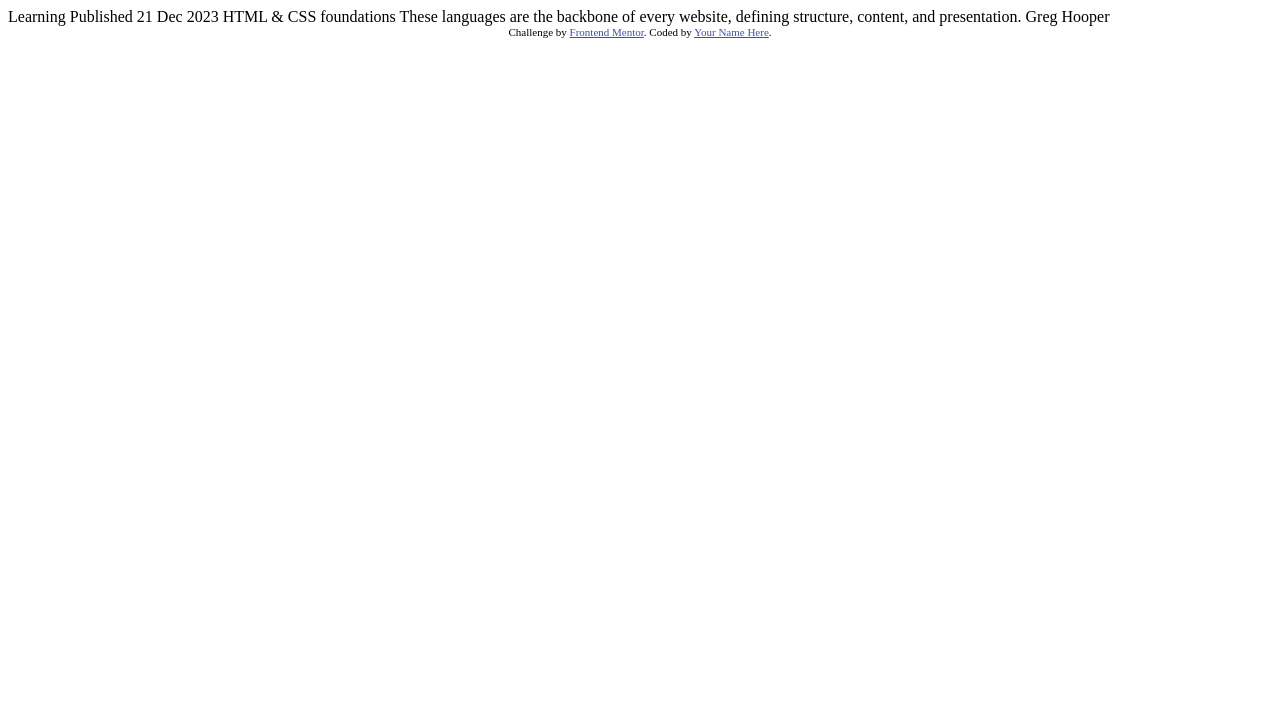
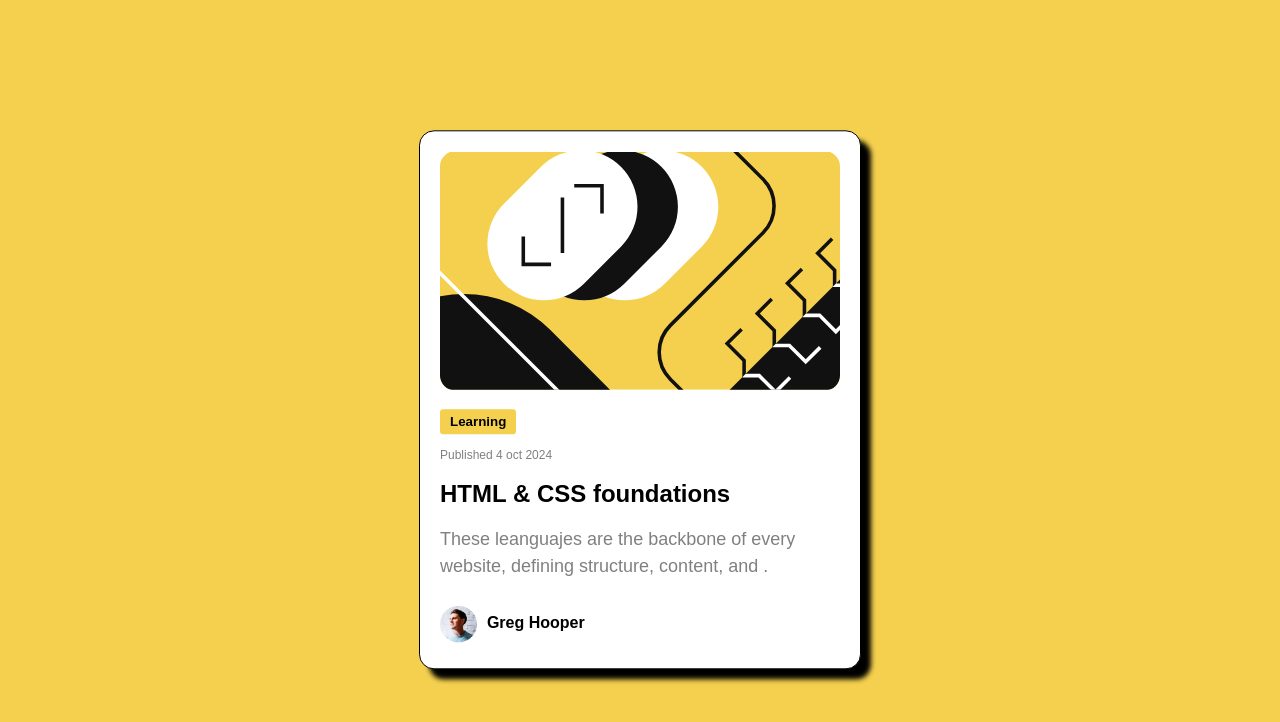
Before and after one commit to AlonsoCortes/blog-preview-card-main, a plain HTML site: page index.html in a window 1280 px wide. Drawn offline with Linux system fonts and the light colour scheme; a web font is replaced by a local one.

Commit message:
Creación de tarjeta

```diff
--- a/index.html
+++ b/index.html
@@ -3,32 +3,30 @@
 <head>
   <meta charset="UTF-8">
   <meta name="viewport" content="width=device-width, initial-scale=1.0"> <!-- displays site properly based on user's device -->
-
   <link rel="icon" type="image/png" sizes="32x32" href="./assets/images/favicon-32x32.png">
-
+  <link rel="stylesheet" href="styles.css">
   <title>Frontend Mentor | Blog preview card</title>
 
-  <!-- Feel free to remove these styles or customise in your own stylesheet 👍 -->
-  <style>
-    .attribution { font-size: 11px; text-align: center; }
-    .attribution a { color: hsl(228, 45%, 44%); }
-  </style>
 </head>
 <body>
 
-  Learning
+  <div class="tarjeta">
+    <div class="imagen">
+      <img src="assets/images/illustration-article.svg">
+    </div>
+    <div class="publicacion">
+      <button class="temas" type="button">Learning</button>
+      <p>Published 4 oct 2024</p>
+    </div>
+    <div class="bloque-texto">
+      <h1>HTML & CSS foundations</h1>
+      <p> These leanguajes are the backbone of every website, defining structure, content, and .</p>
+    </div>
+    <div class="autor">
+      <img src="assets/images/image-avatar.webp">
+      <h4>Greg Hooper</h4>
+    </div>
 
-  Published 21 Dec 2023
-
-  HTML & CSS foundations
-
-  These languages are the backbone of every website, defining structure, content, and presentation.
-
-  Greg Hooper
-
-  <div class="attribution">
-    Challenge by <a href="https://www.frontendmentor.io?ref=challenge" target="_blank">Frontend Mentor</a>.
-    Coded by <a href="#">Your Name Here</a>.
   </div>
 </body>
 </html>
--- /dev/null
+++ b/styles.css
@@ -0,0 +1,70 @@
+@import url('https://fonts.google.com/specimen/Figtree');
+
+body {
+    background-color: hsl(47, 88%, 63%);
+    font-family: 'Figtree', sans-serif;
+}
+
+.tarjeta {
+    width:400px;
+    border: solid;
+    border-width: 1px;
+    border-radius: 15px;
+    padding: 20px;
+    background-color: white;
+    box-shadow: 10px 10px 5px black;
+    position: absolute;
+    top:50%;
+    left:50%;
+    transform: translate(-50%, -50%)
+}
+
+.imagen img{
+    width: 100%;/* Ancho de la image, respecto al contenedor*/
+    border-radius: 15px;/*Redondeado de esquinas*/
+    margin-bottom: 15px;
+}
+
+.publicacion {
+
+}
+
+button{
+    border:none;
+    border-radius: 3px;;
+    padding: 5px 10px;
+    align-items: center;;
+    font-weight: bold;
+    background-color: hsl(47, 88%, 63%);
+
+}
+.publicacion p {
+    font-size: 12px;
+    font-weight: lighter;
+}
+
+    h1{
+        font-size: 24px;
+    }
+    p {
+        font-size: 18px;
+        line-height: 1.5;
+        text-align: start;
+        color: gray;
+    }
+
+.autor {
+    height: 50px;
+    display:flex;
+    align-items: center;
+    flex-direction: row;
+}
+.autor img {
+    height: 75%;/* Ancho de la image, respecto al contenedor*/
+
+}
+
+.autor h4 {
+    padding: 10px;
+
+}
```
